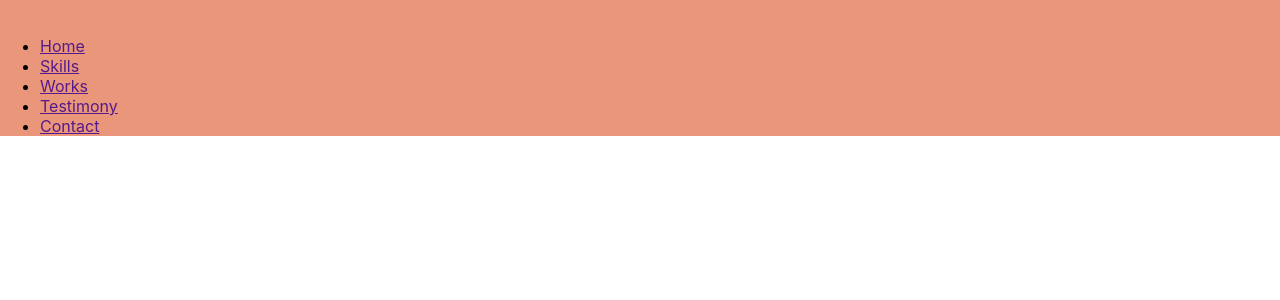
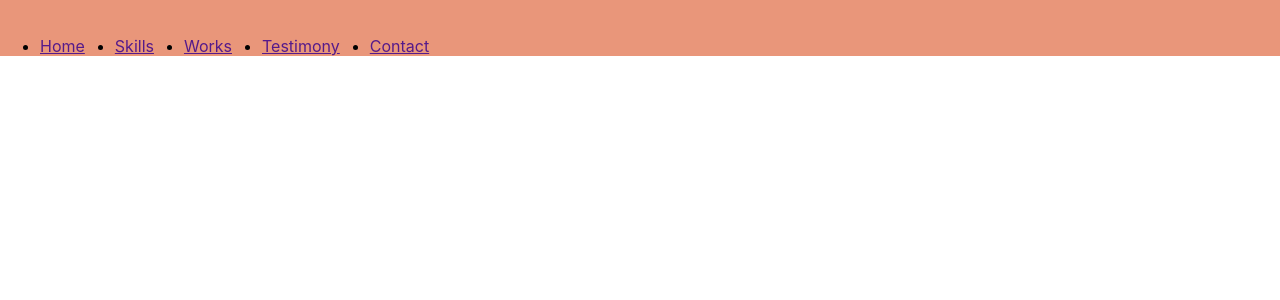
Before and after one commit to GlezovDmitriy/Portfolio, a React app: page / in a window 1280 px wide. Shown: the top 300 px of the page. Built offline with nearby package versions, Linux system fonts and the light colour scheme.

Commit message:
added directory icon

```diff
--- a/src/components/Nav.tsx
+++ b/src/components/Menu.tsx
@@ -1,9 +1,9 @@
 import React from 'react';
+import styled from "styled-components";
 
-export const Nav = () => {
+export const Menu = () => {
     return (
-        <div>
-            <nav>
+            <StyledMenu>
                 <ul>
                     <li>
                         <a href="">Home</a>
@@ -21,9 +21,14 @@ export const Nav = () => {
                         <a href="">Contact</a>
                     </li>
                 </ul>
-            </nav>
-        </div>
+            </StyledMenu>
     );
 };
 
-export default Nav;
+const StyledMenu = styled.nav`
+  ul {
+    display: flex;
+    gap: 30px;
+  }
+`
+export default Menu;
--- a/src/layout/header/Header.tsx
+++ b/src/layout/header/Header.tsx
@@ -2,13 +2,13 @@ import React from 'react';
 
 import styled from "styled-components";
 import Logo from "../../components/Logo";
-import Nav from "../../components/Nav";
+import Menu from "../../components/Menu";
 
 export const Header = () => {
     return (
         <StyledHeader>
             <Logo></Logo>
-            <Nav></Nav>
+            <Menu></Menu>
         </StyledHeader>
     );
 };
```
Also changed, not shown: src/components/icon/Icon.tsx (added).
